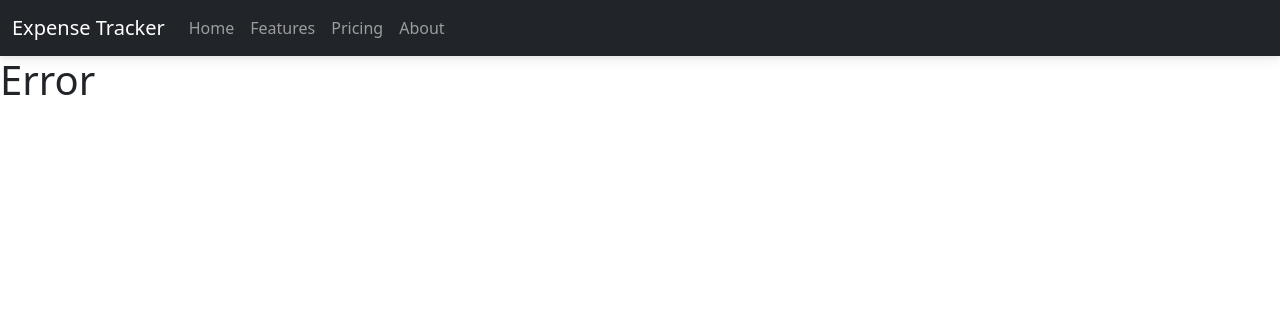
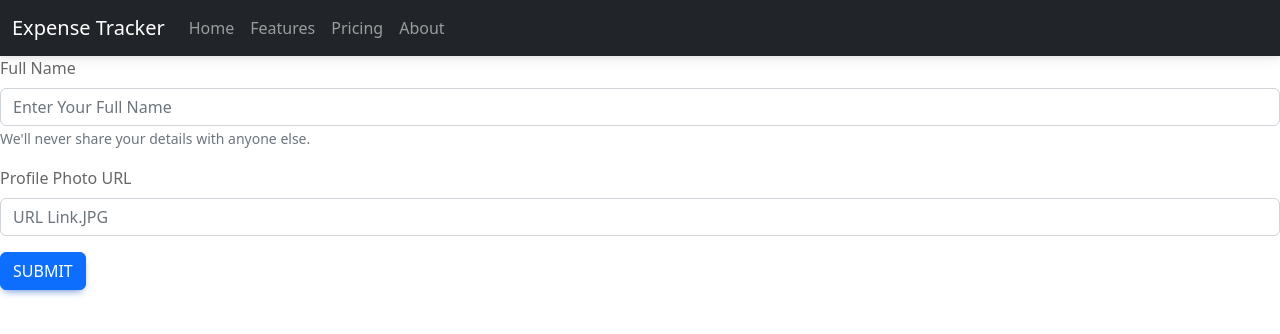
Before and after one commit to AdityaSingh18/Expense-Tracker-ReactJS-Full, a React (Create React App) app: page /updateprofile in a window 1280 px wide. Shown: the top 334 px of the page. Built offline with nearby package versions, Linux system fonts and the light colour scheme.

Commit message:
Completing Profile

```diff
--- a/src/App.js
+++ b/src/App.js
@@ -16,6 +16,7 @@ import "../node_modules/bootstrap/dist/css/bootstrap.css";
 import HeaderSite from "./Component/UI/HeaderSite";
 import ExpenseTracker from "./Component/Pages/ExpenseTracker";
 import Error from "./Component/Pages/Error";
+import UpdateProfile from "./Component/Pages/UpdateProfile";
 
 function App() {
   return (
@@ -25,6 +26,7 @@ function App() {
           <Route index element={<Login/>}/>
           <Route path="/login" element={<Login />} />
           <Route path="/expensetracker" element={<ExpenseTracker />} />
+          <Route path="updateprofile" element={<UpdateProfile/>}/>
           <Route path="*" element={<Error />} />
         </Route>
       </Routes>
--- a/src/Component/Pages/ExpenseTracker.js
+++ b/src/Component/Pages/ExpenseTracker.js
@@ -1,12 +1,14 @@
-const ExpenseTracker = ()=>{
+import { Button } from "react-bootstrap";
+import React from "react";
+import { Link } from "react-router-dom";
 
-
-    return (
-
-        <h1>Welcome To Expense Tracker</h1>
-    )
-
-}
-
+const ExpenseTracker = () => {
+  return (
+    <React.Fragment>
+      <h1>Welcome To Expense Tracker</h1>
+      <Link to='/updateprofile'><Button >Complete your Profile</Button></Link>
+    </React.Fragment>
+  );
+};
 
 export default ExpenseTracker;
--- a/src/Component/Pages/Login.js
+++ b/src/Component/Pages/Login.js
@@ -90,6 +90,7 @@ if(signUpPasswordRef.current.value==signUpConfirmPasswordRef.current.value){
   if (res.ok) {
   alert('User has successfully signed up.')
   navigate('/expensetracker',{replace:true})
+  console.log('res data')
   const data = await res.json();
   const convertedData = JSON.stringify(data)
 localStorage.setItem('tokenId', convertedData);
--- /dev/null
+++ b/src/Component/Pages/UpdateProfile.js
@@ -0,0 +1,84 @@
+import React, { useRef } from "react";
+import { Form ,InputGroup,ListGroup,Button} from "react-bootstrap";
+import { Navigate, useNavigate } from "react-router-dom";
+
+
+const UpdateProfile = ()=>{
+const navigate = useNavigate();
+
+
+const fullNameRef = useRef();
+const urlRef = useRef();
+
+ async function updateDetails(event){
+event.preventDefault();
+    const fullname = fullNameRef.current.value;
+    const urLPhoto = urlRef.current.value;
+const tokenId = localStorage.getItem('tokenId')
+console.log(tokenId,fullname,urLPhoto)
+
+    let url =
+    `https://identitytoolkit.googleapis.com/v1/accounts:update?key=${process.env.REACT_APP_FireBaseAPI}`
+
+    try {
+    const res = await fetch(url, {
+    method: 'POST',
+    body: JSON.stringify({
+    idToken:[tokenId.idToken],
+    displayName:fullname,
+    photoUrl:urLPhoto,
+    returnSecureToken:true
+    }),
+    headers: {
+      'Content-Type': 'application/json',
+    },
+    });
+
+    if (res.ok) {
+    alert('User has successfully signed up.')
+    navigate('/expensetracker',{replace:true})
+    const data = await res.json();
+    const convertedData = JSON.stringify(data)
+  localStorage.setItem('tokenId', convertedData);
+  console.log(data)
+
+    } else {
+    const data = await res.json();
+
+    throw new Error(data.error.message);
+    }
+    } catch (err) {
+        console.log(err)
+    alert(err.message);
+    }
+     }
+
+
+return(
+<React.Fragment>
+<Form>
+      <Form.Group className="mb-3" controlId="formBasicEmail">
+        <Form.Label>Full Name</Form.Label>
+        <Form.Control type="text" placeholder="Enter Your Full Name" ref={fullNameRef} />
+        <Form.Text className="text-muted">
+          We'll never share your details with anyone else.
+        </Form.Text>
+      </Form.Group>
+
+      <Form.Group className="mb-3" controlId="formBasicPassword">
+        <Form.Label>Profile Photo URL</Form.Label>
+        <Form.Control type="text" placeholder="URL Link.JPG" ref={urlRef}/>
+      </Form.Group>
+      <Form.Group className="mb-3" controlId="formBasicCheckbox">
+
+      </Form.Group>
+      <Button variant="primary" type="submit" onClick={updateDetails}>
+        Submit
+      </Button>
+    </Form>
+    </React.Fragment>
+)
+}
+
+
+export default UpdateProfile;
```
